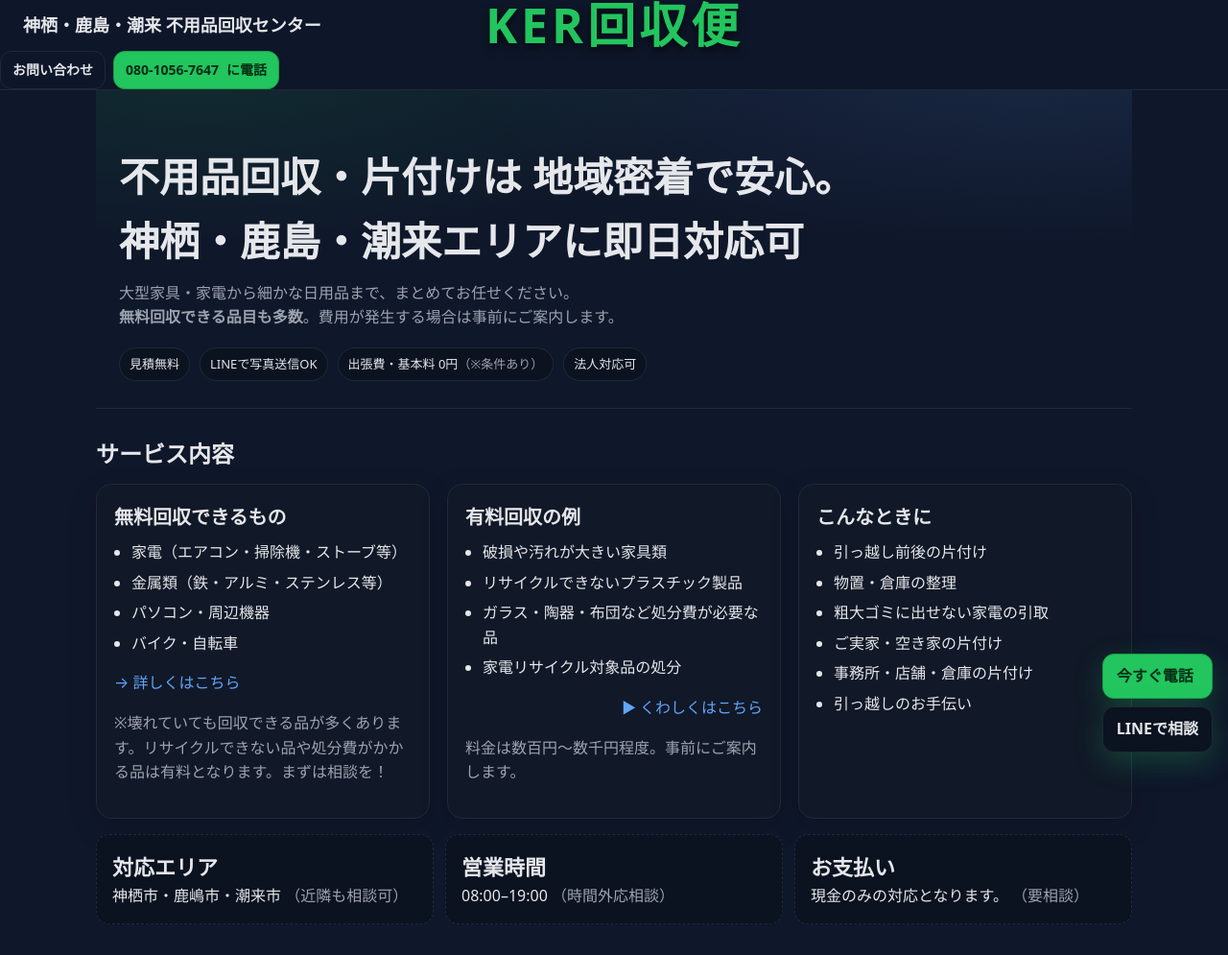
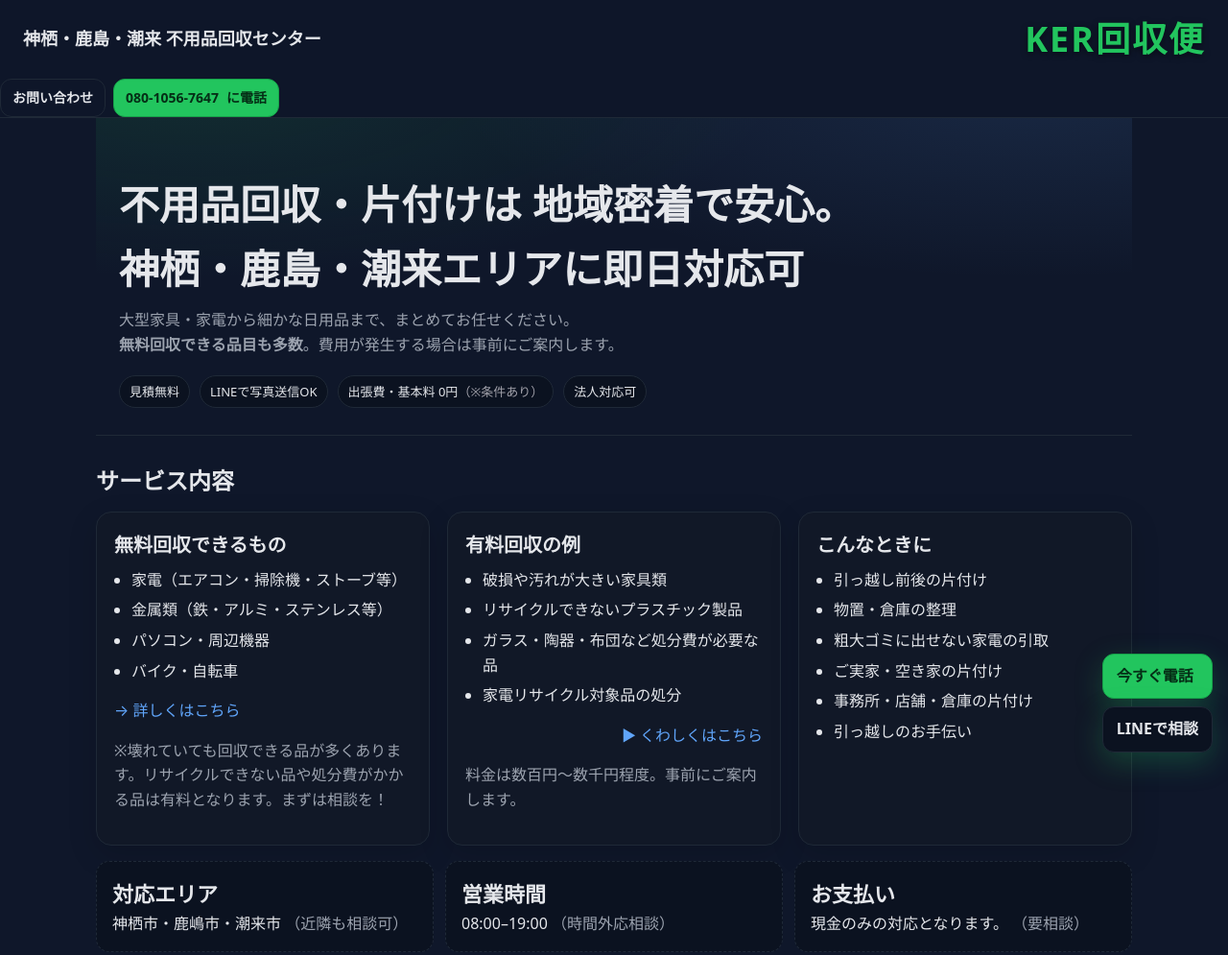
Before and after one commit to kerkaishubin/ker-kaishu-website, a plain HTML site: page index.html in a window 1280 px wide. Shown: the top 995 px of the page at 96% size. Drawn offline with Linux system fonts and the light colour scheme.

Commit message:
Update index.html

```diff
--- a/index.html
+++ b/index.html
@@ -85,15 +85,12 @@
     .floating-contact{position:fixed;right:16px;bottom:16px;display:flex;flex-direction:column;gap:8px;z-index:30}
     .floating-contact a{box-shadow:0 10px 30px rgba(34,197,94,.25)}
     .brand-name {
-position: absolute;
-  left: 50%;
-  top: 50%;               /* 親(.nav)の高さの50%位置に置く */
-  transform: translate(-50%, -50%); /* 中央揃え */
-  font-size: 50px;        /* さらに大きく */
+  font-size: clamp(20px, 6vw, 36px); /* 画面幅で可変 */
   font-weight: 900;
-  color: var(--accent);   /* 緑 */
-  letter-spacing: 4px;
-  text-shadow: 0 4px 10px rgba(0,0,0,0.6);
+  color: var(--accent);
+  letter-spacing: 2px;
+  text-shadow: 0 2px 6px rgba(0,0,0,0.5);
+  margin-left: 12px;  /* 左の見出しと少し間隔 */
 }
   </style>
   <script type="application/ld+json">
```
